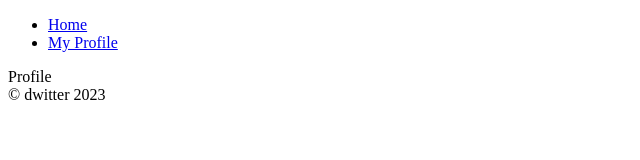
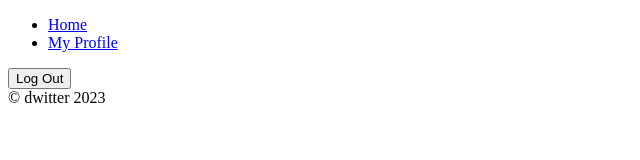
Before and after one commit to Doye-Kim/dwitter, a React (Create React App) app: page /#/profile in a window 1280 px wide. Shown: the top 160 px of the page, without its empty margins (0-640 px from the left). Built offline with nearby package versions, Linux system fonts and the light colour scheme; no server answers; sample sign-in values are in the browser's storage.

Commit message:
Feat: logout

```diff
--- a/src/routes/Profile.js
+++ b/src/routes/Profile.js
@@ -1,4 +1,16 @@
 import React from "react";
-
-const Profile = () => <span>Profile</span>;
+import { authService } from "fbase";
+import { useHistory } from "react-router-dom";
+const Profile = () => {
+  const history = useHistory();
+  const onLogOutClick = () => {
+    authService.signOut();
+    history.push("/");
+  };
+  return (
+    <>
+      <button onClick={onLogOutClick}>Log Out</button>
+    </>
+  );
+};
 export default Profile;
```
